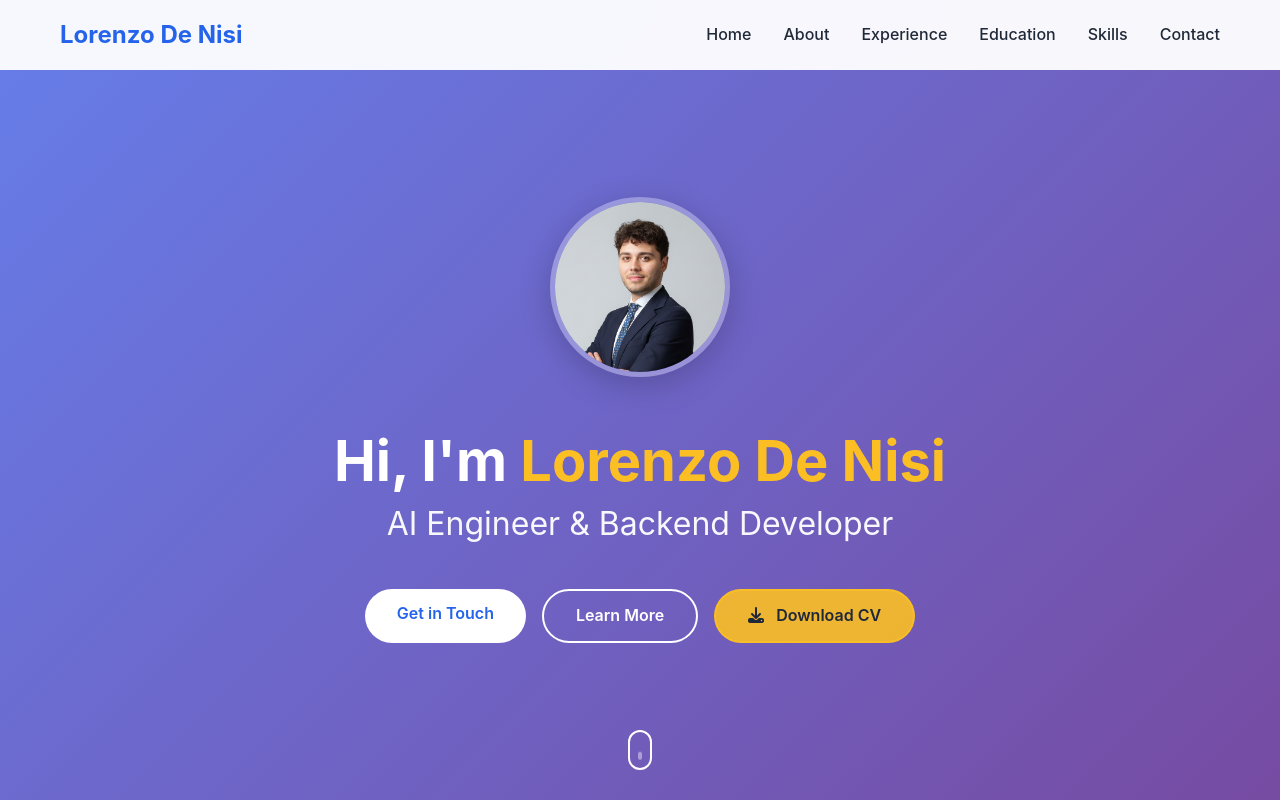
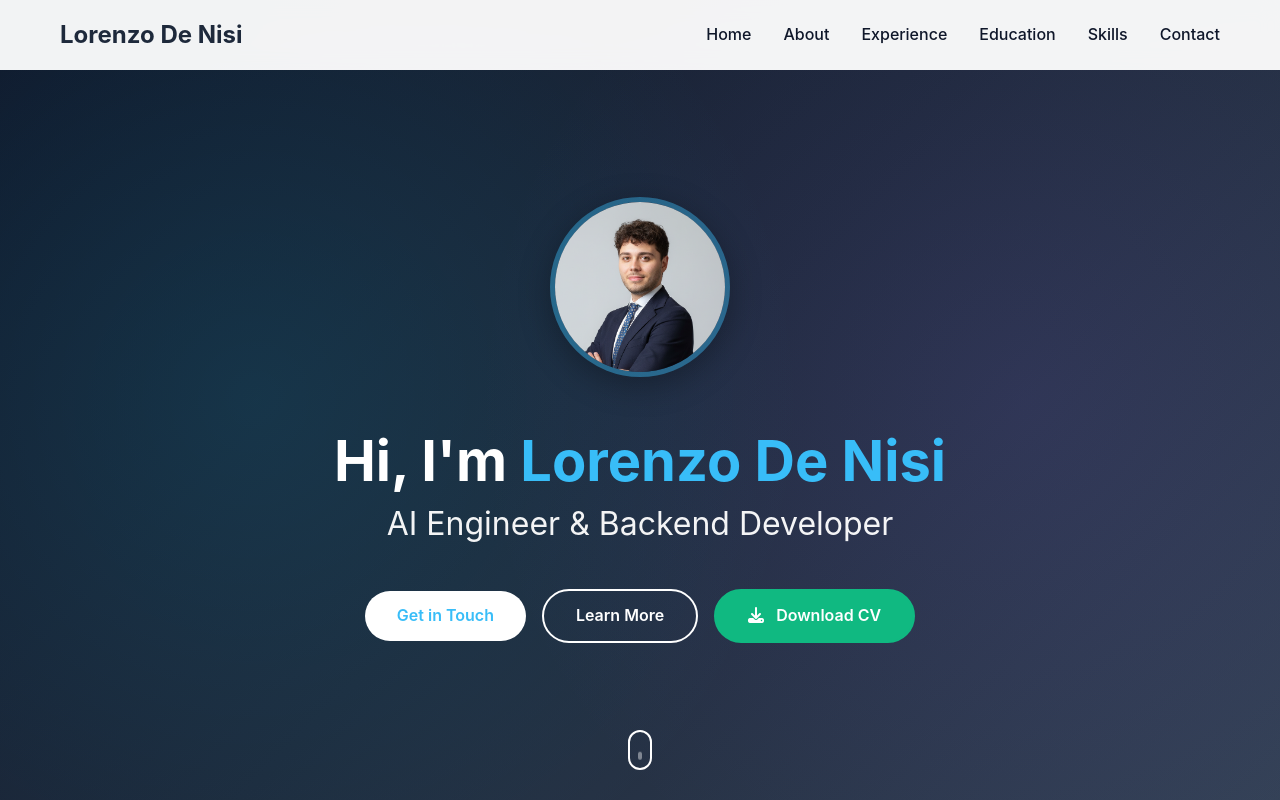
Before and after one commit to lorenzodenisi/lorenzodenisi.github.io, a plain HTML site: page index.html in a window 1280 px wide. Shown: the top 800 px of the page. Drawn offline with Linux system fonts and the light colour scheme.

Commit message:
theme fixes

```diff
--- a/styles.css
+++ b/styles.css
@@ -8,14 +8,17 @@
 }
 
 :root {
-    --primary-color: #2563eb;
-    --secondary-color: #1e40af;
-    --accent-color: #3b82f6;
-    --text-dark: #1f2937;
-    --text-light: #6b7280;
-    --bg-light: #f9fafb;
+    --primary-color: #38bdf8;
+    --secondary-color: #0ea5e9;
+    --accent-color: #06b6d4;
+    --tech-green: #10b981;
+    --tech-purple: #8b5cf6;
+    --text-dark: #0f172a;
+    --text-light: #64748b;
+    --bg-light: #f8fafc;
     --bg-white: #ffffff;
-    --border-color: #e5e7eb;
+    --bg-dark: #1e293b;
+    --border-color: #cbd5e1;
     --shadow: 0 4px 6px -1px rgba(0, 0, 0, 0.1);
     --shadow-lg: 0 10px 15px -3px rgba(0, 0, 0, 0.1);
     --transition: all 0.3s ease;
@@ -64,7 +67,7 @@ body {
 .logo {
     font-size: 1.5rem;
     font-weight: 700;
-    color: var(--primary-color);
+    color: #1e293b;
 }
 
 .nav-menu {
@@ -122,11 +125,25 @@ body {
     display: flex;
     align-items: center;
     justify-content: center;
-    background: linear-gradient(135deg, #667eea 0%, #764ba2 100%);
+    background: linear-gradient(135deg, #0f172a 0%, #1e293b 50%, #334155 100%);
     color: white;
     text-align: center;
     padding: 80px 20px 40px;
     position: relative;
+    overflow: hidden;
+}
+
+.hero::before {
+    content: '';
+    position: absolute;
+    top: 0;
+    left: 0;
+    right: 0;
+    bottom: 0;
+    background:
+        radial-gradient(circle at 20% 50%, rgba(0, 217, 255, 0.1) 0%, transparent 50%),
+        radial-gradient(circle at 80% 50%, rgba(139, 92, 246, 0.1) 0%, transparent 50%);
+    pointer-events: none;
 }
 
 .hero-content {
@@ -146,14 +163,15 @@ body {
     height: 180px;
     border-radius: 50%;
     object-fit: cover;
-    border: 5px solid rgba(255, 255, 255, 0.3);
-    box-shadow: 0 8px 32px rgba(0, 0, 0, 0.2);
+    border: 5px solid rgba(56, 189, 248, 0.4);
+    box-shadow: 0 8px 32px rgba(0, 0, 0, 0.3);
     transition: var(--transition);
 }
 
 .profile-picture img:hover {
     transform: scale(1.05);
-    border-color: rgba(255, 255, 255, 0.5);
+    border-color: rgba(56, 189, 248, 0.6);
+    box-shadow: 0 10px 40px rgba(0, 0, 0, 0.4);
 }
 
 .hero h1 {
@@ -176,7 +194,7 @@ body {
 }
 
 .highlight {
-    color: #fbbf24;
+    color: #38bdf8;
 }
 
 .cta-buttons {
@@ -184,6 +202,7 @@ body {
     gap: 1rem;
     justify-content: center;
     flex-wrap: wrap;
+    align-items: center;
 }
 
 .btn {
@@ -217,14 +236,14 @@ body {
 }
 
 .btn-download {
-    background: rgba(251, 191, 36, 0.9);
-    color: var(--text-dark);
-    border: 2px solid rgba(251, 191, 36, 0.9);
+    background: var(--tech-green);
+    color: white;
+    border: 2px solid var(--tech-green);
 }
 
 .btn-download:hover {
-    background: #fbbf24;
-    border-color: #fbbf24;
+    background: #059669;
+    border-color: #059669;
     transform: translateY(-2px);
 }
 
```
